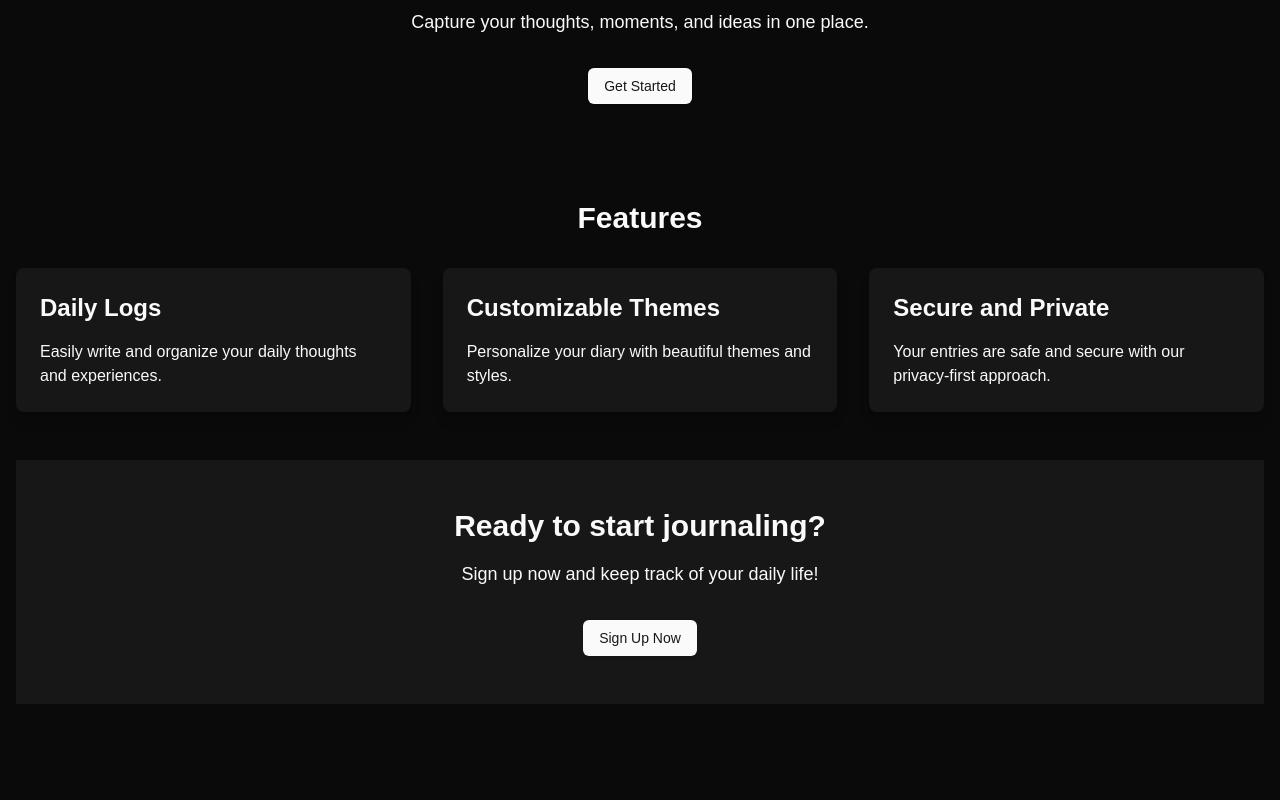
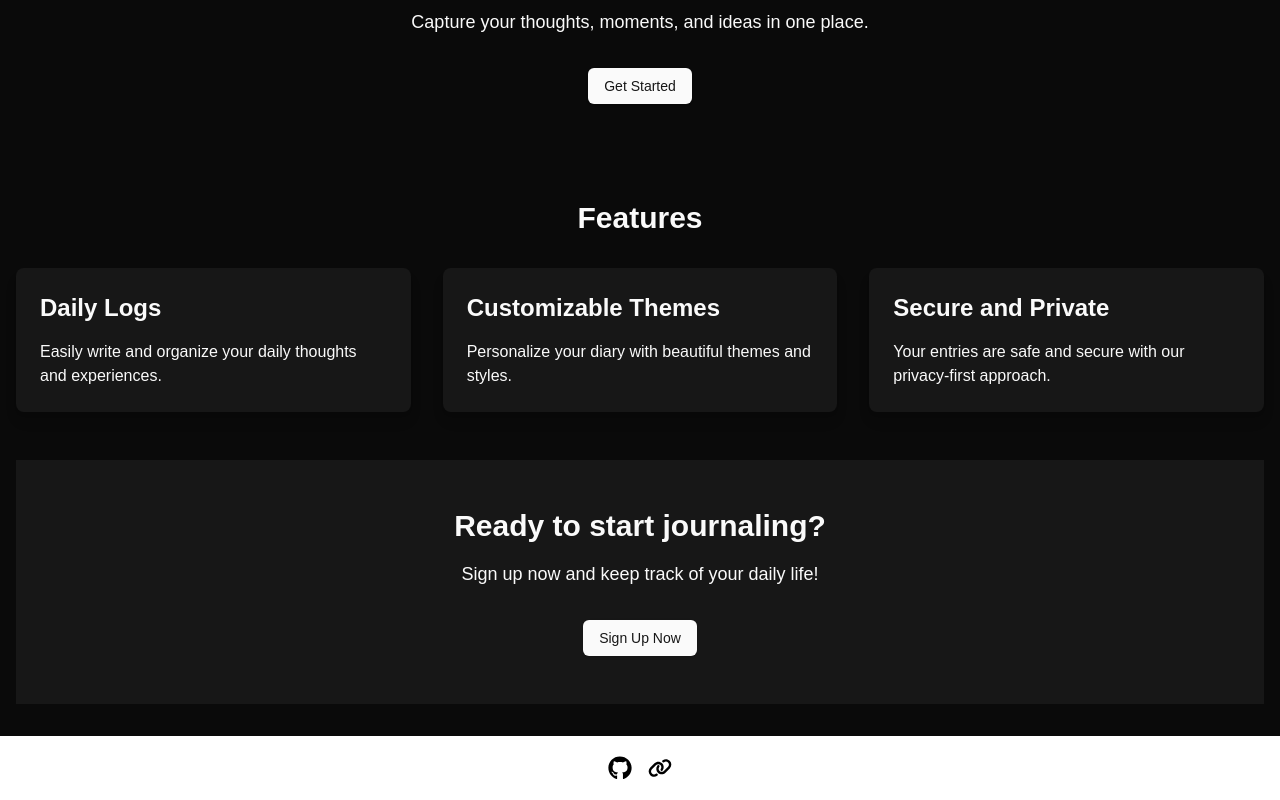
Before and after one commit to TenzDelek/DearDiary, a Next.js app: page / in a window 1280 px wide. Shown: the part 208-1008 px from the top of the page. Before the commit the page ends 944 px from the top, so only its background shows below. Built offline with nearby package versions, Linux system fonts and the light colour scheme; no server answers.

Commit message:
added the footer, the live link and installed the icon library for use of icons

```diff
--- a/package.json
+++ b/package.json
@@ -23,6 +23,7 @@
     "next-auth": "^4.24.8",
     "react": "^18",
     "react-dom": "^18",
+    "react-icons": "^5.3.0",
     "tailwind-merge": "^2.5.3",
     "tailwindcss-animate": "^1.0.7"
   },
--- a/src/app/layout.jsx
+++ b/src/app/layout.jsx
@@ -2,6 +2,7 @@ import localFont from "next/font/local";
 import "./globals.css";
 import { ClerkProvider, SignInButton, SignedIn, SignedOut, UserButton } from '@clerk/nextjs';
 import Navbar from '../components/Navbar';
+import Footer from "@/components/Footer";
 
 const geistSans = localFont({
   src: "./fonts/GeistVF.woff",
@@ -31,7 +32,7 @@ export default function RootLayout({ children }) {
         <body
           className={`${geistSans.variable} ${geistMono.variable} antialiased`}
         >
-          <header className="flex items-center justify-between p-2  text-white">
+          <header className="flex items-center justify-between p-2 text-white">
             <div className="flex-grow flex justify-center">
               <Navbar />
             </div>
@@ -45,6 +46,7 @@ export default function RootLayout({ children }) {
             </div>
           </header>
           {children}
+          <footer><Footer/></footer>
         </body>
       </html>
     </ClerkProvider>
--- /dev/null
+++ b/src/components/Footer.js
@@ -0,0 +1,17 @@
+'use client'
+import Link from 'next/link';
+import { FaGithub,  FaLink } from "react-icons/fa6";
+
+const Footer = () => {
+
+    return (
+        <div className="text-black py-5 bg-white">
+            <div className="flex justify-center gap-4">
+                    <Link href="https://github.com/TenzDelek/DearDiary"><FaGithub size={24}/></Link>
+                    <Link href="https://dear-diary-black.vercel.app/"><FaLink size={24}/></Link>
+            </div>
+        </div>
+    )
+}
+
+export default Footer
```
Also changed, not shown: 1 other file (tests, documents, lock files or other folders).
